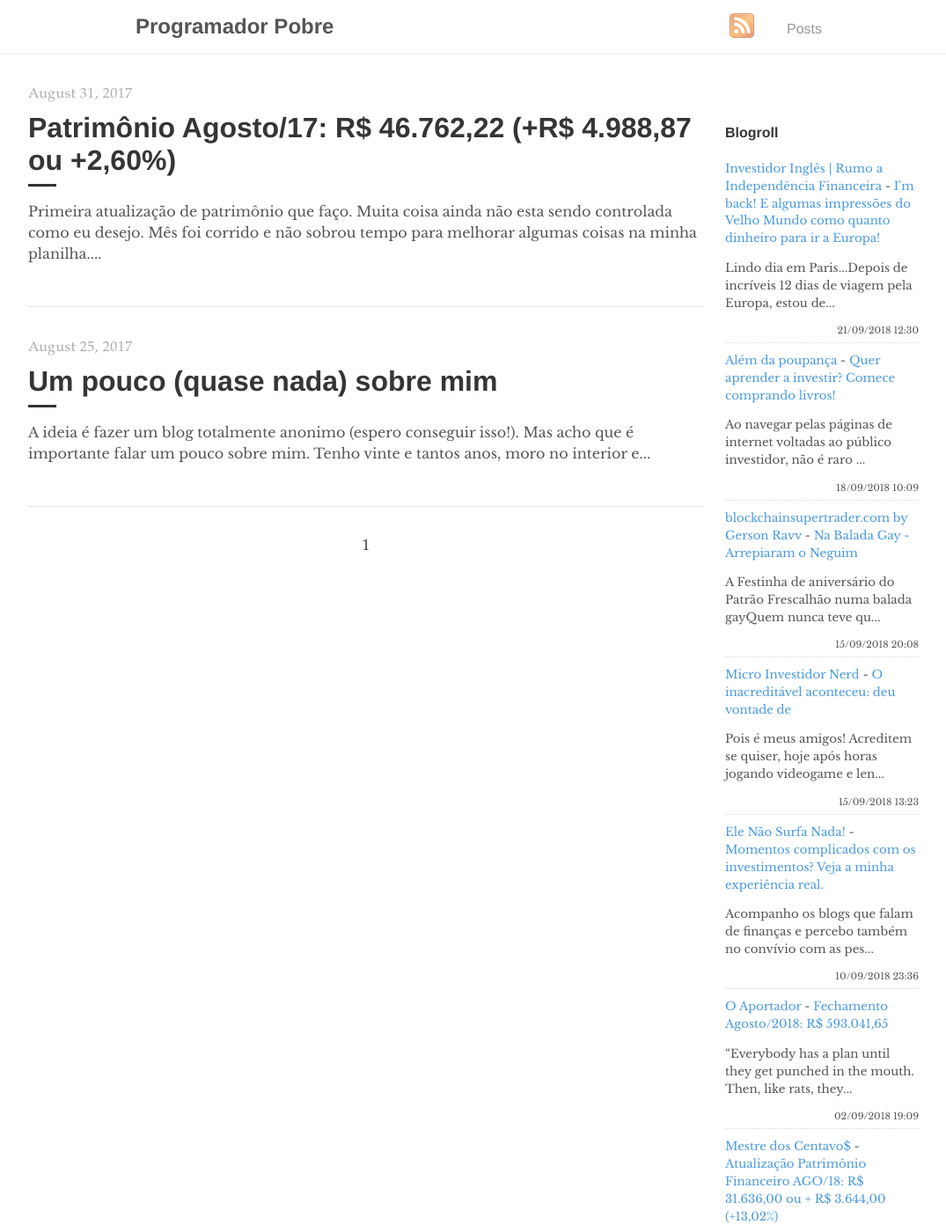
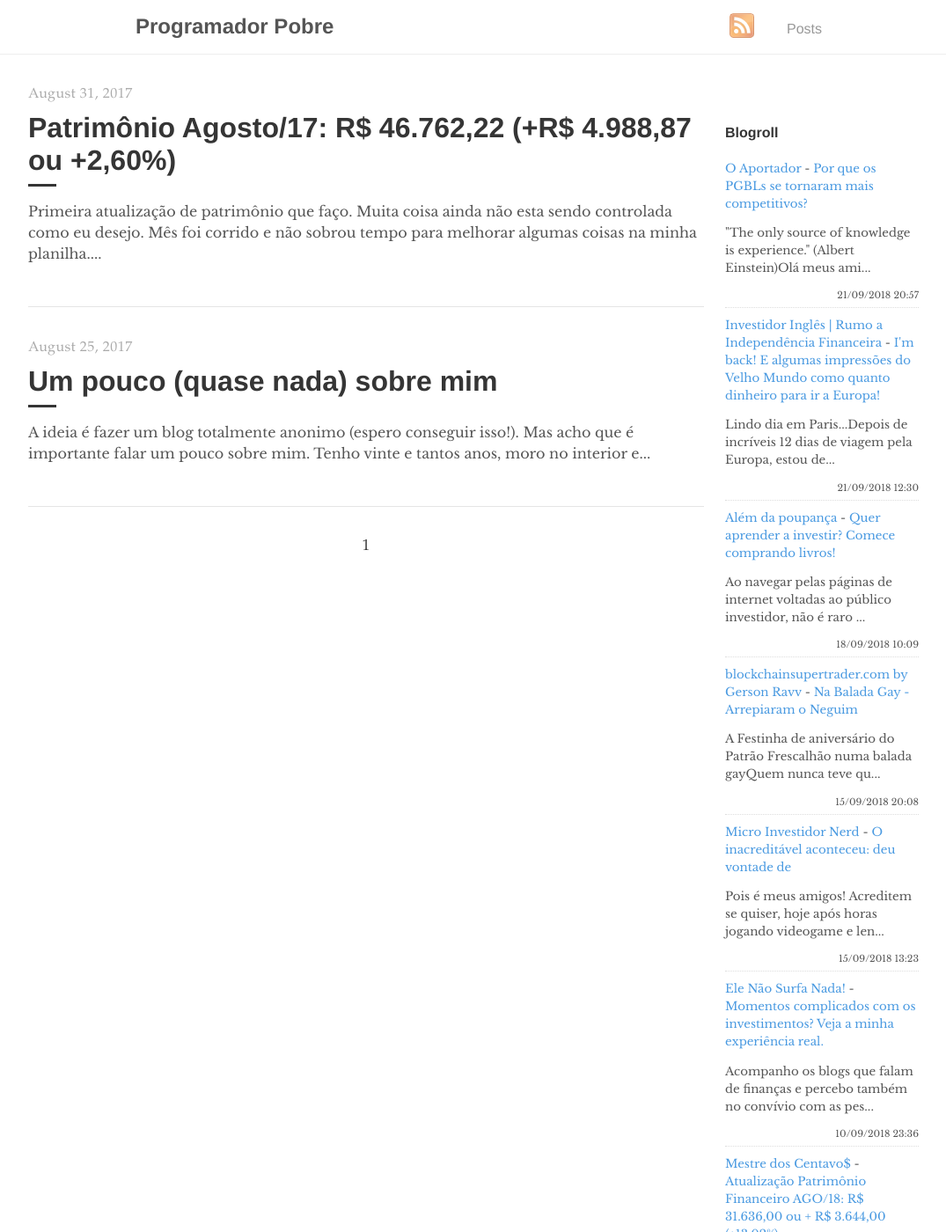
Before and after one commit to programadorpobre/programadorpobre.github.io, a Jekyll site: the page built from index.html, in a window 1280 px wide and 1400 px high. Shown: the whole window at 88% size, without its empty margins (96-1171 px from the left). Built offline with Jekyll 4.4.1, drawn with Linux system fonts in a browser that asks for light colours; the list of posts is cut into pages by our own code; comment, search, counter and statistics services are not loaded.

Commit message:
[ci skip] travis #413

```diff
--- a/_includes/feed-entries.html
+++ b/_includes/feed-entries.html
@@ -1,3 +1,8 @@
+<div class="feed-entry">
+    <a class="feed-entry-site-name" href="https://oaportadorfinanceiro.blogspot.com/">O Aportador</a> - <a class="feed-entry-title" href="https://oaportadorfinanceiro.blogspot.com/2018/09/por-que-os-pgbls-se-tornaram-mais.html">Por que os PGBLs se tornaram mais competitivos?</a>
+    <p class="feed-entry-summary">"The only source of knowledge is experience."&nbsp;(Albert Einstein)Olá meus ami...</p>
+    <time datetime="2018-09-21T20:57:00.000-03:00">21/09/2018 20:57</time>
+</div>
 <div class="feed-entry">
     <a class="feed-entry-site-name" href="https://www.investidoringles.com/">Investidor Inglês | Rumo a Independência Financeira</a> - <a class="feed-entry-title" href="https://www.investidoringles.com/2018/09/quanto-preciso-dinheiro-europa.html">I'm back! E algumas impressões do Velho Mundo como quanto dinheiro para ir a Europa!</a>
     <p class="feed-entry-summary">Lindo dia em Paris...Depois de incríveis 12 dias de viagem pela Europa, estou de...</p>
@@ -24,11 +29,6 @@
     <time datetime="2018-09-10T23:36:00.001-03:00">10/09/2018 23:36</time>
 </div>
 <div class="feed-entry">
-    <a class="feed-entry-site-name" href="https://oaportadorfinanceiro.blogspot.com/">O Aportador</a> - <a class="feed-entry-title" href="https://oaportadorfinanceiro.blogspot.com/2018/09/fechamento-agosto2018-r-59304165.html">Fechamento Agosto/2018: R$ 593.041,65</a>
-    <p class="feed-entry-summary">“Everybody has a plan until they get punched in the mouth. Then, like rats, they...</p>
-    <time datetime="2018-09-02T19:09:00.000-03:00">02/09/2018 19:09</time>
-</div>
-<div class="feed-entry">
     <a class="feed-entry-site-name" href="https://mestredoscentavos.blogspot.com/">Mestre dos Centavo$</a> - <a class="feed-entry-title" href="https://mestredoscentavos.blogspot.com/2018/09/atualizacao-patrimonio-financeiro-ago18.html">Atualização Patrimônio Financeiro AGO/18: R$ 31.636,00 ou + R$ 3.644,00  (+13,02%)</a>
     <p class="feed-entry-summary">Saudações guerreiros do milhão, como estão?Vamos para mais uma atualização patri...</p>
     <time datetime="2018-09-02T15:12:00.000-07:00">02/09/2018 15:12</time>
```
